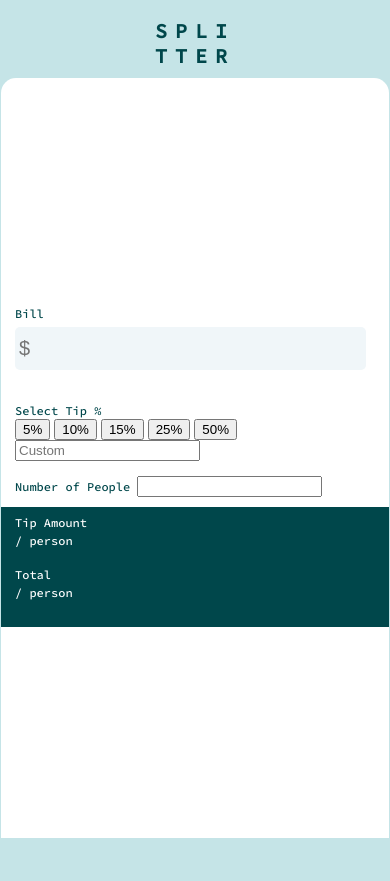
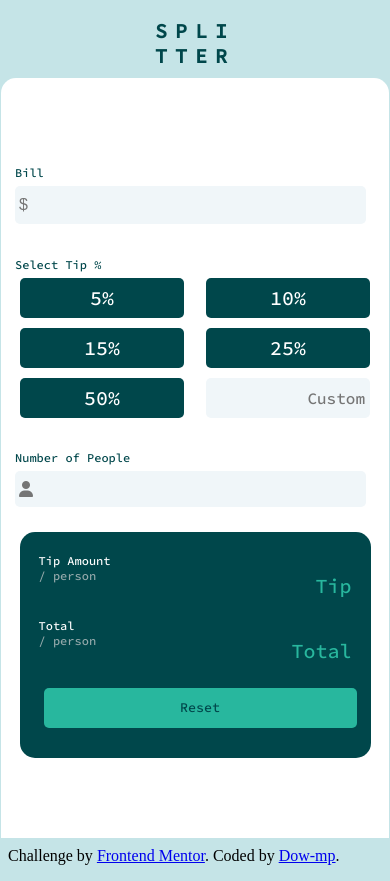
Before and after one commit to dow-mp/tipcalculator, a plain HTML site: page tipcalc.html in a window 390 px wide. Before the commit the page ends 844 px from the top, so only its background shows below. Drawn offline with Linux system fonts and the light colour scheme.

Commit message:
add additional styling for mobile page containers to match mockup including percent buttons reset button placeholder icon

```diff
--- a/tipcalc.html
+++ b/tipcalc.html
@@ -3,6 +3,7 @@
 <head>
   <meta charset="UTF-8">
   <meta name="viewport" content="width=device-width, initial-scale=1.0"> <!-- displays site properly based on user's device -->
+  <script src="https://kit.fontawesome.com/7089f52c85.js" crossorigin="anonymous"></script>
 
   <link rel="icon" type="image/png" sizes="32x32" href="./images/favicon-32x32.png">
   <link rel="stylesheet" href="tipcalcstyle.css">
@@ -80,22 +81,28 @@
         <fieldset>
           <label for="number-people">
             <span>Number of People</span>
-            <input id="number-people" type="text" name="number-people">
+            <input id="number-people" type="text" name="number-people" class="num-people-input" placeholder="&#xf007">
           </label>
         </fieldset>
       </div>
 
       <div class="total-container">
         <fieldset>
-          <label for="tip-amount">
-            <span>Tip Amount <br> / person</span>
-          </label>
-          <p id="tip"></p>
+          <div class="tip-row">
+            <label for="tip-amount">
+              <span>Tip Amount</span><br><span><span class="per">/ person</span>
+            </label>
+            <p id="tip">Tip</p>
+          </div>
 
-          <label for="total-amount">
-            <span>Total <br> / person</span>
-          </label>
-          <p id="total"></p>
+          <div class="total-row">
+            <label for="total-amount">
+              <span>Total</span><br><span><span class="per">/ person</span>
+            </label>
+            <p id="total">Total</p>
+          </div>
+
+          <button id="reset" class="reset-button" type="reset">Reset</button>
         </fieldset>
       </div>
 
--- a/tipcalcstyle.css
+++ b/tipcalcstyle.css
@@ -8,10 +8,20 @@
   --turqoise: #27c2ad;
   --paleblue: #f0f6f9;
   --input-font: #94a9ab;
+  --brightgrn: #28b79e;
+  --font: "Source Code Pro", monospace;
 }
 
 * {
   box-sizing: border-box;
+}
+
+/* user icon required styling to display properly, moved to top to eliminate slight load delay */
+.people > fieldset > label > input {
+  font-family: FontAwesome;
+  font-style: normal;
+  font-weight: 700;
+  text-decoration: inherit;
 }
 
 body {
@@ -25,22 +35,22 @@ body {
   margin: 0 auto;
   padding: 10px;
   text-align: center;
-    font-family: 'Source Code Pro', monospace;
+  font-family: var(--font);
   letter-spacing: 8px;
   font-size: 1.25rem;
   line-height: 25px;
-    color: var(--forest-green)
+  color: var(--forest-green);
 }
 
 /* font styling for all labels */
 label {
-    font-family: 'Source Code Pro', monospace;
+  font-family: var(--font);
   font-size: 0.75rem;
   color: var(--forest-green);
 }
 
 /* font styling for labels within forest green div */
-.total-container>fieldset>label {
+.total-container > fieldset > div > label {
   color: var(--white);
 }
 
@@ -56,8 +66,8 @@ fieldset {
   height: auto;
   display: flex;
   flex-direction: column;
-    justify-content: center;
-    align-content: space-around;
+  justify-content: space-evenly;
+  align-content: center;
   height: 90vh;
   padding: 0;
   margin: 0 -7px;
@@ -71,43 +81,121 @@ fieldset {
   flex-direction: column;
 }
 
-.total-bill-input {
+.total-bill-input,
+.num-people-input {
   width: 90vw;
   margin: 5px auto;
   padding: 10px 4px;
-    align-items: center;
+  /* align-items: center; */
   background-color: var(--paleblue);
   color: var(--input-font);
   border: none;
   border-radius: 5px;
-    justify-self: stretch;
-    align-self: center;
-    font-size: 1.25rem;
-}
-
-.bill {
-    display: flex;
-    flex-direction: row;
-    align-items: center;
-}
-
-.bill-container>label>span, .bill-container>input {
-    margin: 0 10px;
-}
-
-.total-container {
-    background-color: var(--forest-green);
-    border: none;
-    /* height: 20vh;
-    width: 20vw; */
+  /* justify-self: stretch;
+    align-self: center; */
+  font-size: 1rem;
 }
 
 .percent-field {
   display: flex;
+  flex-direction: column;
+  margin: 10px auto;
+}
+
+.percent-buttons {
+  display: flex;
+  flex-flow: row wrap;
+  align-content: center;
+  justify-content: space-between;
+}
+
+.percent-buttons > button {
+  padding: 5px 0;
+  margin: 5px;
+  width: 42vw;
+  height: 40px;
+  border: none;
+  border-radius: 5px;
+  background-color: var(--forest-green);
+  color: var(--white);
+  font-family: var(--font);
+  font-size: 1.25rem;
+  text-align: center;
+}
+
+.percent-buttons > input {
+  padding: 5px 0;
+  margin: 5px;
+  width: 42vw;
+  height: 40px;
+  border-radius: 5px;
+  border: none;
+  background-color: var(--paleblue);
+  color: var(--input-font);
+  text-align: end;
+  padding: 5px;
+  font-family: var(--font);
+  font-size: 1rem;
+}
+
+.people {
+  margin: 10px auto;
+}
+
+.total-container {
+  display: flex;
+  flex-direction: column;
+  background-color: var(--forest-green);
+  color: var(--brightgrn);
+  border: none;
+  height: auto;
+  width: 90vw;
+  border-radius: 15px;
+  margin: 10px auto;
+  padding: 15px 5px;
+  align-content: center;
+  justify-content: flex-start;
+}
+
+.tip-row, .total-row {
+    display: flex;
+    flex-flow: row nowrap;
+    justify-content: space-between;
+    align-content: center;
+}
+
+.tip-row > p, .total-row > p {
+    justify-content: flex-end;
+    font-family: var(--font);
+    font-size: 1.25rem;
+}
+
+.total-container > fieldset > button {
+  width: 100%;
+  align-self: center;
+  justify-self: center;
+  padding: 5px 0;
+  margin: 5px;
+  height: 30px;
+  background-color: var(--brightgrn);
+  height: 40px;
+  color: var(--forest-green);
+  font-family: var(--font);
+  border: none;
+  border-radius: 5px;
+}
+
+.per {
+    color: var(--input-font);
+}
+
+
+
+/* .percent-field {
+    display: flex;
     flex-flow: row rap;
 
-}
-
+} */
 
 /* .radio {
     display:block;
@@ -120,12 +208,12 @@ fieldset {
     z-index: 100;
 } */
 
-.percent:hover, .percent:active, .radio:checked, input[type='radio']:checked + label:after {
+/* .percent:hover, .percent:active, .radio:checked, input[type='radio']:checked + label:after {
     background-color: navy;
     color: white;
-}
+} */
 
-.percent {
+/* .percent {
     padding: 5px;
     border: 1px solid #CCC;
     cursor: pointer;
@@ -139,7 +227,7 @@ fieldset {
 
 .attribute {
     display: none;
-}
+} */
 
 /* desktop design */
 @media screen and (min-width: 769px) {
@@ -160,7 +248,5 @@ fieldset {
     flex-direction: column;
     justify-content: center;
     align-items: center;
-
   }
-
 }
```
Lines whose indentation alone changed are shown as unchanged.
